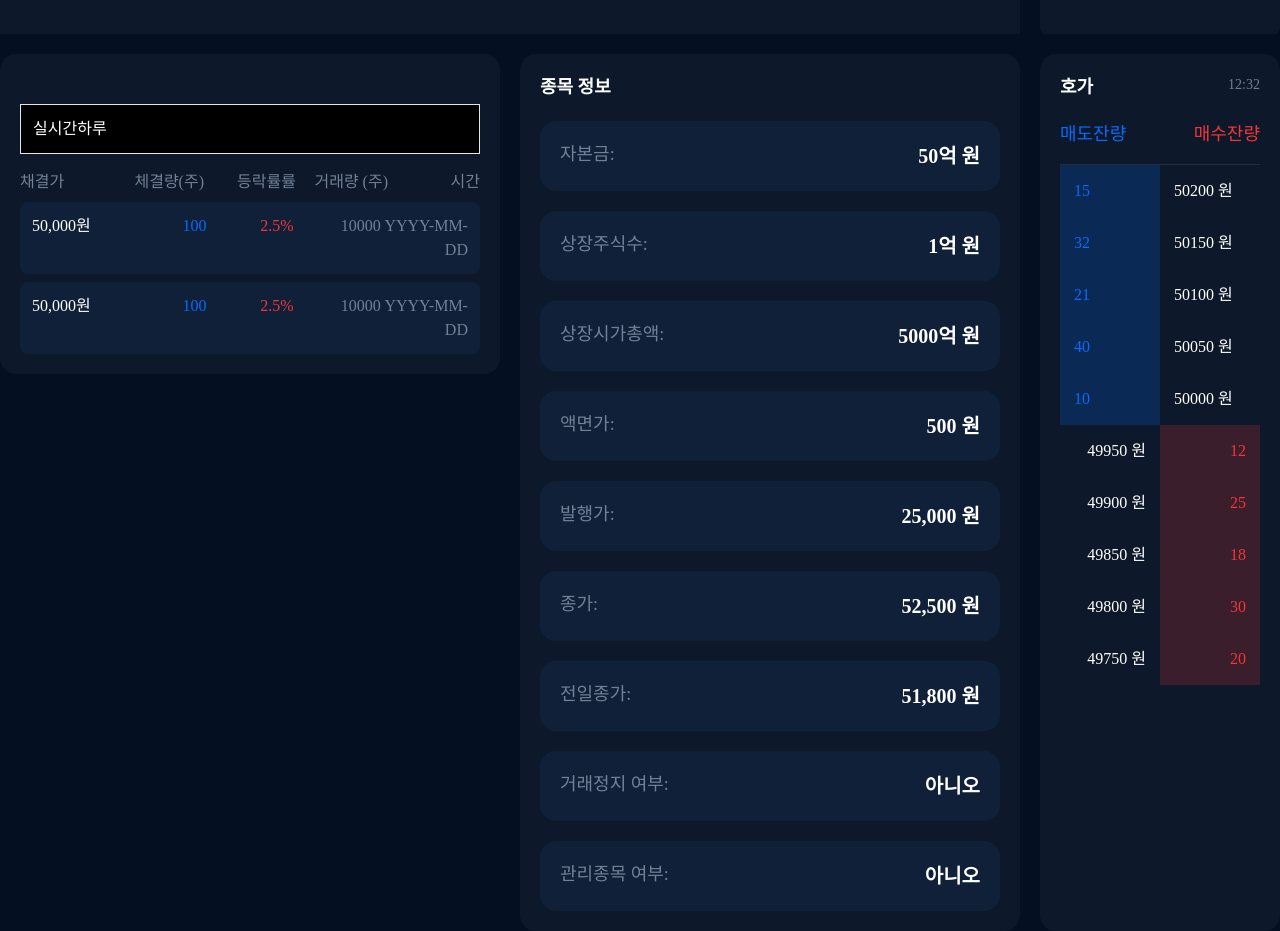
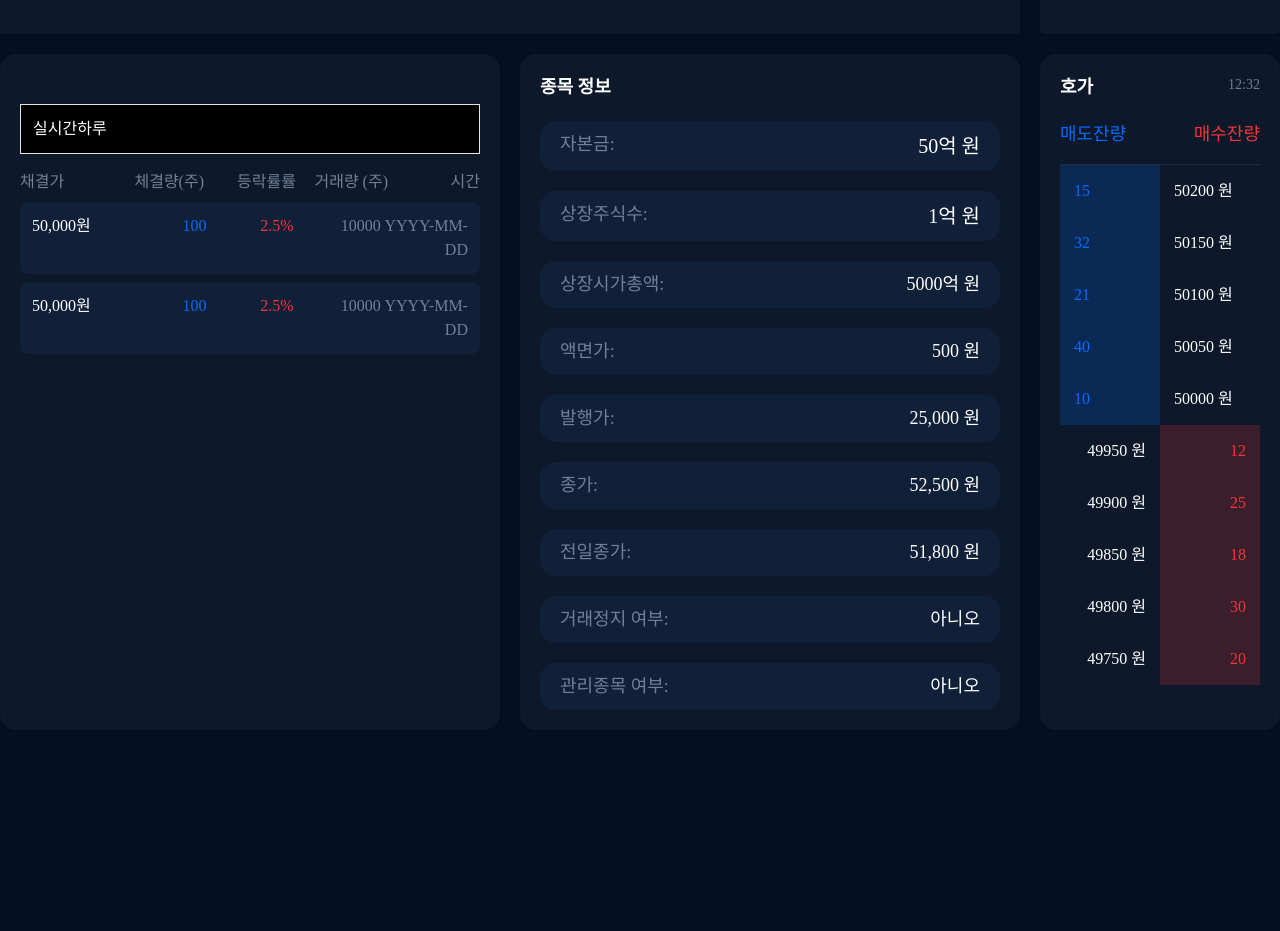
Before and after one commit to dnwnsrb11/BDL-frontend, a React (Vite) app: page /simulated-investment in a window 1280 px wide. Shown: the part 860-1791 px from the top of the page. After the commit the page ends 1590 px from the top, so only its background shows below. Built offline with nearby package versions, Linux system fonts and the light colour scheme; a web font is replaced by a local one.

Commit message:
design:전체 레이아웃 변경 - 화면에 따라 유동적으로 진행중

```diff
--- a/src/components/mock-investment/stock-cost-history/stock-cost-history.tsx
+++ b/src/components/mock-investment/stock-cost-history/stock-cost-history.tsx
@@ -70,8 +70,8 @@ const dayDataList: DTData[] = [
 export const StockCostHistory = () => {
   const [isActive, setIsActive] = useState<string>('실시간');
   return (
-    <div>
-      <div className="rounded-2xl bg-modal-background-color p-[20px]">
+    <div className="h-full">
+      <div className="h-full rounded-2xl bg-modal-background-color p-[20px]">
         <div className="mt-[30px] border bg-black p-3">
           <button onClick={() => setIsActive('실시간')}>실시간</button>
           <button onClick={() => setIsActive('하루')}>하루</button>
--- a/src/components/mock-investment/stock-info-detail/stock-info-detail-list.tsx
+++ b/src/components/mock-investment/stock-info-detail/stock-info-detail-list.tsx
@@ -6,50 +6,56 @@ interface StockInfoDetailListProps {
 }
 
 export const StockInfoDetailList = ({ data }: StockInfoDetailListProps) => {
-  const divStyle = 'flex justify-between rounded-2xl bg-[#102038] px-[20px] py-[20px]';
+  const divStyle = 'flex justify-between rounded-2xl bg-[#102038] px-[20px] py-[10px]';
   return (
     <div className="flex flex-col gap-[20px]">
       <div className={divStyle}>
         <span className="text-[18px] text-border-color">자본금:</span>
-        <span className="text-[20px] font-bold">{formatThousandSeparator(data.capital)} 원</span>
+        <span className="text-[20px] font-light">{formatThousandSeparator(data.capital)} 원</span>
       </div>
       <div className={divStyle}>
         <span className="text-[18px] text-border-color">상장주식수:</span>
-        <span className="text-[20px] font-bold">
+        <span className="text-[20px] font-light">
           {formatThousandSeparator(data.listedSharesCnt)} 원
         </span>
       </div>
       <div className={divStyle}>
         <span className="text-[18px] text-border-color">상장시가총액:</span>
-        <span className="text-[20px] font-bold">
+        <span className="text-[18px] font-light">
           {formatThousandSeparator(data.listedCapitalAmount)} 원
         </span>
       </div>
       <div className={divStyle}>
         <span className="text-[18px] text-border-color">액면가:</span>
-        <span className="text-[20px] font-bold">{formatThousandSeparator(data.parValue)} 원</span>
+        <span className="text-[18px] font-light">{formatThousandSeparator(data.parValue)} 원</span>
       </div>
       <div className={divStyle}>
         <span className="text-[18px] text-border-color">발행가:</span>
-        <span className="text-[20px] font-bold">{formatThousandSeparator(data.issuePrice)} 원</span>
+        <span className="text-[18px] font-light">
+          {formatThousandSeparator(data.issuePrice)} 원
+        </span>
       </div>
       <div className={divStyle}>
         <span className="text-[18px] text-border-color">종가:</span>
-        <span className="text-[20px] font-bold">{formatThousandSeparator(data.closePrice)} 원</span>
+        <span className="text-[18px] font-light">
+          {formatThousandSeparator(data.closePrice)} 원
+        </span>
       </div>
       <div className={divStyle}>
         <span className="text-[18px] text-border-color">전일종가:</span>
-        <span className="text-[20px] font-bold">
+        <span className="text-[18px] font-light">
           {formatThousandSeparator(data.previousClosePrice)} 원
         </span>
       </div>
       <div className={divStyle}>
         <span className="text-[18px] text-border-color">거래정지 여부:</span>
-        <span className="text-[20px] font-bold">{data.isTradingStop ? '예' : '아니오'}</span>
+        <span className="text-[18px] font-light">{data.isTradingStop ? '예' : '아니오'}</span>
       </div>
       <div className={divStyle}>
         <span className="text-[18px] text-border-color">관리종목 여부:</span>
-        <span className="text-[20px] font-bold">{data.isAdministrationItem ? '예' : '아니오'}</span>
+        <span className="text-[18px] font-light">
+          {data.isAdministrationItem ? '예' : '아니오'}
+        </span>
       </div>
     </div>
   );
```
